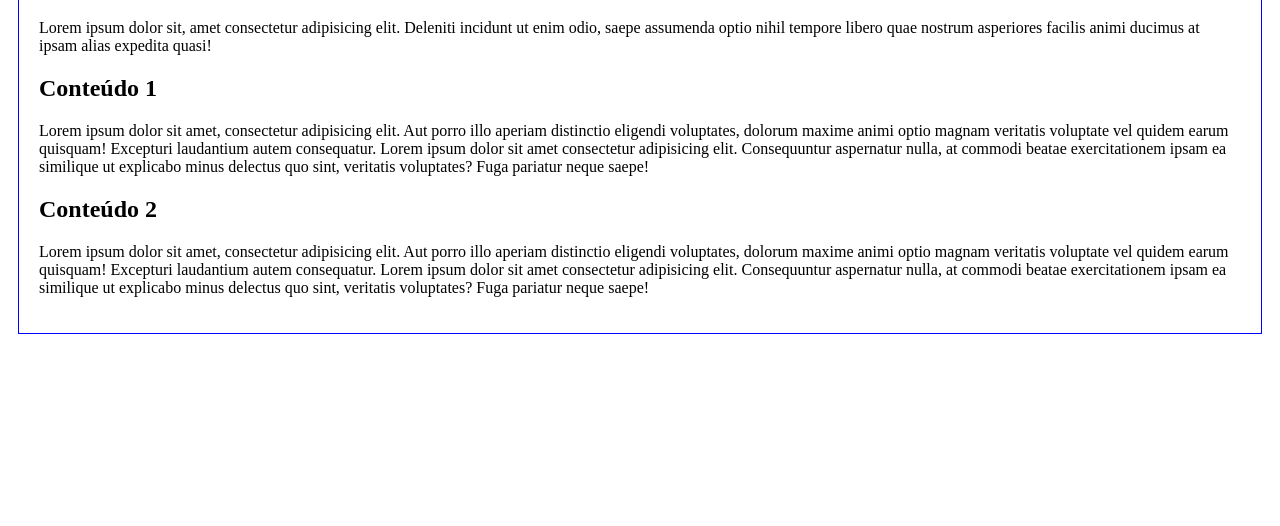
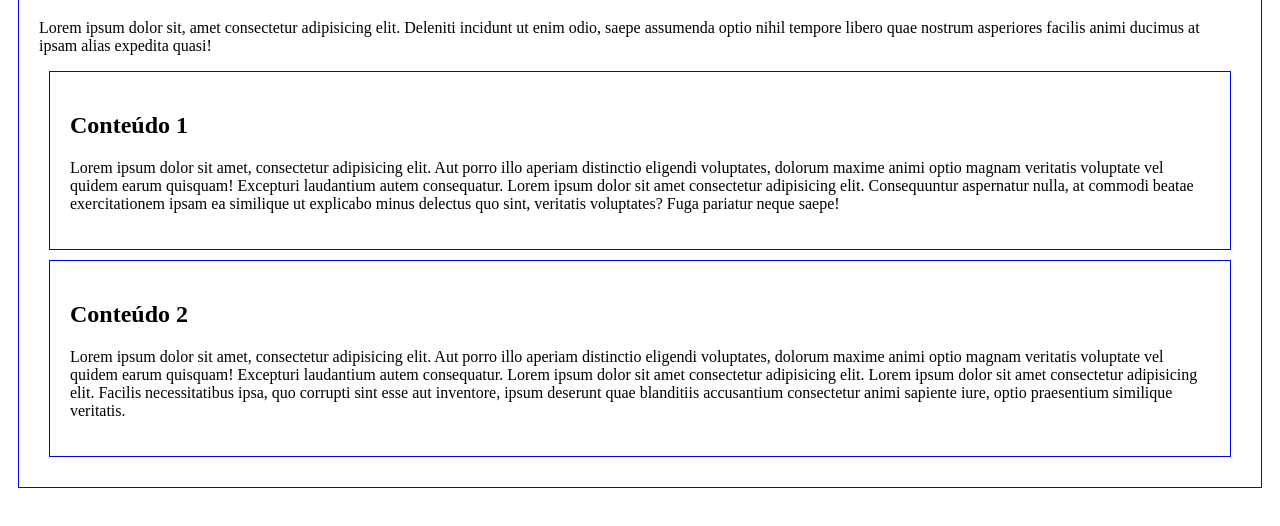
Before and after one commit to cristiano-borsato/hello-world, a plain HTML site: page index.html in a window 1280 px wide. Shown: the part 92-618 px from the top of the page. Drawn offline with Linux system fonts and the light colour scheme.

Commit message:
adding boxes in each content

```diff
--- a/index.html
+++ b/index.html
@@ -18,11 +18,14 @@
     <div class="box">
         <h1>Hello World - Git/Github</h1>
         <p>Lorem ipsum dolor sit, amet consectetur adipisicing elit. Deleniti incidunt ut enim odio, saepe assumenda optio nihil tempore libero quae nostrum asperiores facilis animi ducimus at ipsam alias expedita quasi!</p>
-
-        <h2>Conteúdo 1</h2>
-        <p>Lorem ipsum dolor sit amet, consectetur adipisicing elit. Aut porro illo aperiam distinctio eligendi voluptates, dolorum maxime animi optio magnam veritatis voluptate vel quidem earum quisquam! Excepturi laudantium autem consequatur. Lorem ipsum dolor sit amet consectetur adipisicing elit. Consequuntur aspernatur nulla, at commodi beatae exercitationem ipsam ea similique ut explicabo minus delectus quo sint, veritatis voluptates? Fuga pariatur neque saepe!</p>
-        <h2>Conteúdo 2</h2>
-        <p>Lorem ipsum dolor sit amet, consectetur adipisicing elit. Aut porro illo aperiam distinctio eligendi voluptates, dolorum maxime animi optio magnam veritatis voluptate vel quidem earum quisquam! Excepturi laudantium autem consequatur. Lorem ipsum dolor sit amet consectetur adipisicing elit. Consequuntur aspernatur nulla, at commodi beatae exercitationem ipsam ea similique ut explicabo minus delectus quo sint, veritatis voluptates? Fuga pariatur neque saepe!</p>
+        <div class="box">
+            <h2>Conteúdo 1</h2>
+            <p>Lorem ipsum dolor sit amet, consectetur adipisicing elit. Aut porro illo aperiam distinctio eligendi voluptates, dolorum maxime animi optio magnam veritatis voluptate vel quidem earum quisquam! Excepturi laudantium autem consequatur. Lorem ipsum dolor sit amet consectetur adipisicing elit. Consequuntur aspernatur nulla, at commodi beatae exercitationem ipsam ea similique ut explicabo minus delectus quo sint, veritatis voluptates? Fuga pariatur neque saepe!</p>
+        </div>
+        <div class="box">
+            <h2>Conteúdo 2</h2>
+            <p>Lorem ipsum dolor sit amet, consectetur adipisicing elit. Aut porro illo aperiam distinctio eligendi voluptates, dolorum maxime animi optio magnam veritatis voluptate vel quidem earum quisquam! Excepturi laudantium autem consequatur. Lorem ipsum dolor sit amet consectetur adipisicing elit. Lorem ipsum dolor sit amet consectetur adipisicing elit. Facilis necessitatibus ipsa, quo corrupti sint esse aut inventore, ipsum deserunt quae blanditiis accusantium consectetur animi sapiente iure, optio praesentium similique veritatis.</p>
+        </div>
     </div>
 </body>
 </html>
```
